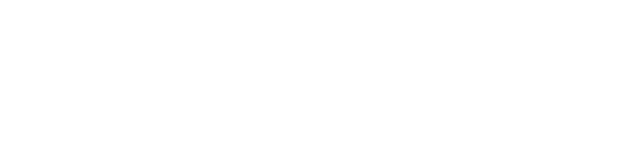
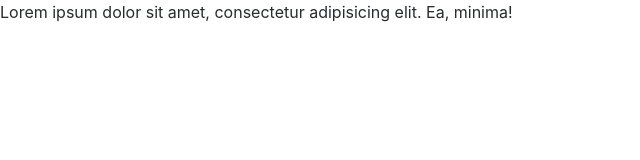
Before and after one commit to night-sonic/GallaRia, a website: page app/index.html in a window 1280 px wide. Shown: the whole page, without its empty margins (0-640 px from the left). Drawn offline with Linux system fonts and the light colour scheme.

Commit message:
add files

```diff
--- a/app/index.html
+++ b/app/index.html
@@ -9,6 +9,6 @@
 
 </head>
 <body>
-
+	<p>Lorem ipsum dolor sit amet, consectetur adipisicing elit. Ea, minima!</p>
 </body>
 </html>
```
